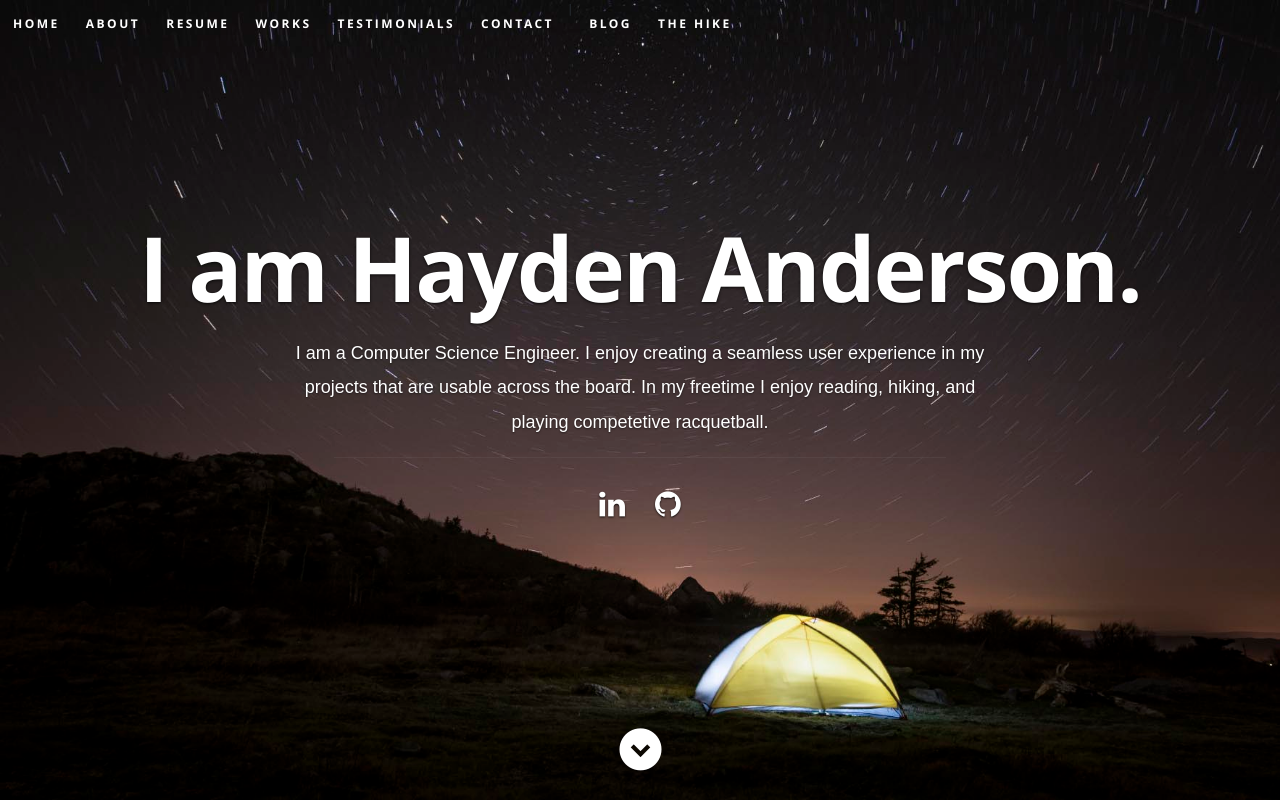
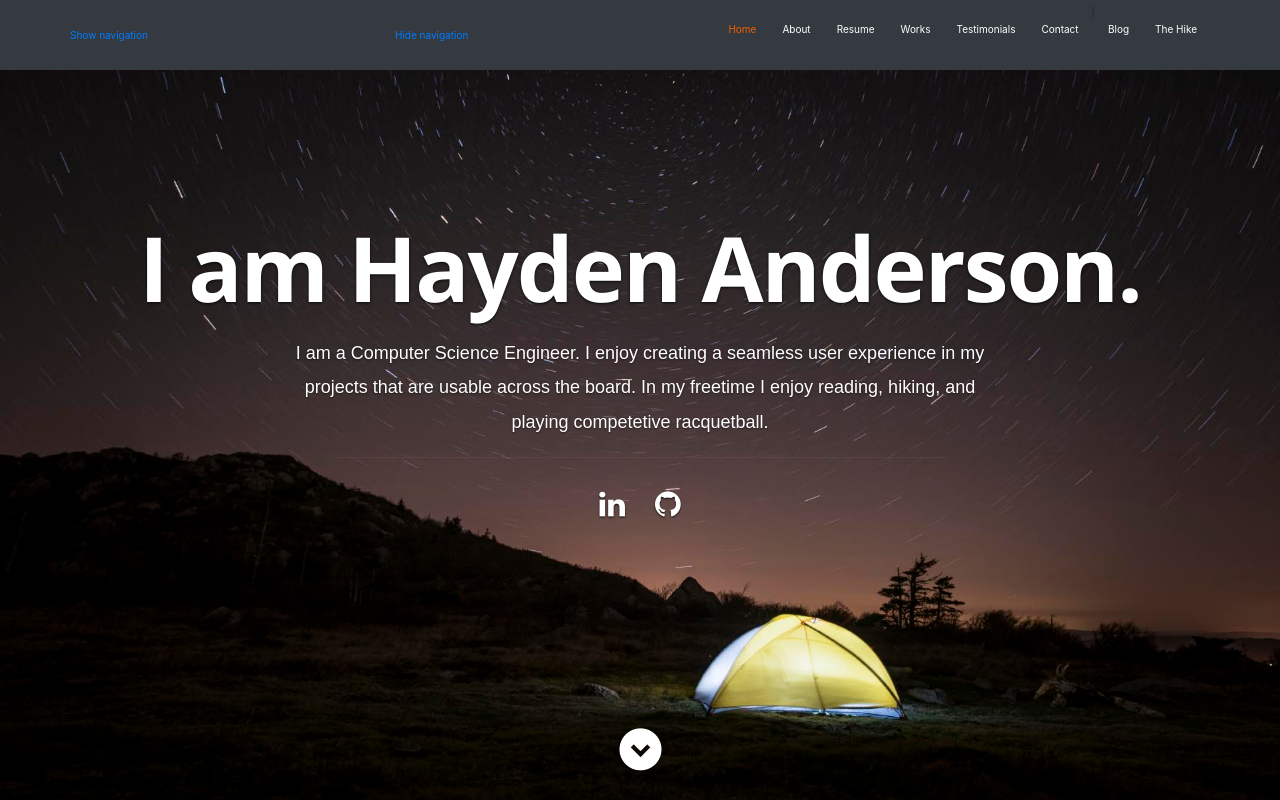
Before and after one commit to handerson333/portfolio, a React (Create React App) app: page / in a window 1280 px wide. Shown: the top 800 px of the page. Built offline with nearby package versions, Linux system fonts and the light colour scheme.

Commit message:
started with navbar

```diff
--- a/src/components/Nav.js
+++ b/src/components/Nav.js
@@ -1,11 +1,14 @@
 import React, { Component } from "react";
 import { Link } from "react-router-dom";
+import Navbar from "react-bootstrap/Navbar";
+import Container from "react-bootstrap/Container";
 
 export default class Nav extends Component {
   render() {
     return (
       <React.Fragment>
-        <nav id="nav-wrap">
+        <Navbar fixed="top" bg="dark" variant="dark">
+          <Container>
             <a className="mobile-btn" href="#nav-wrap" title="Show navigation">
               Show navigation
             </a>
@@ -51,7 +54,8 @@ export default class Nav extends Component {
                 <Link to={`/theHike/hike`}>The Hike</Link>
               </li>
             </ul>
-        </nav>
+          </Container>
+        </Navbar>
       </React.Fragment>
     );
   }
```
Lines whose indentation alone changed are shown as unchanged.
